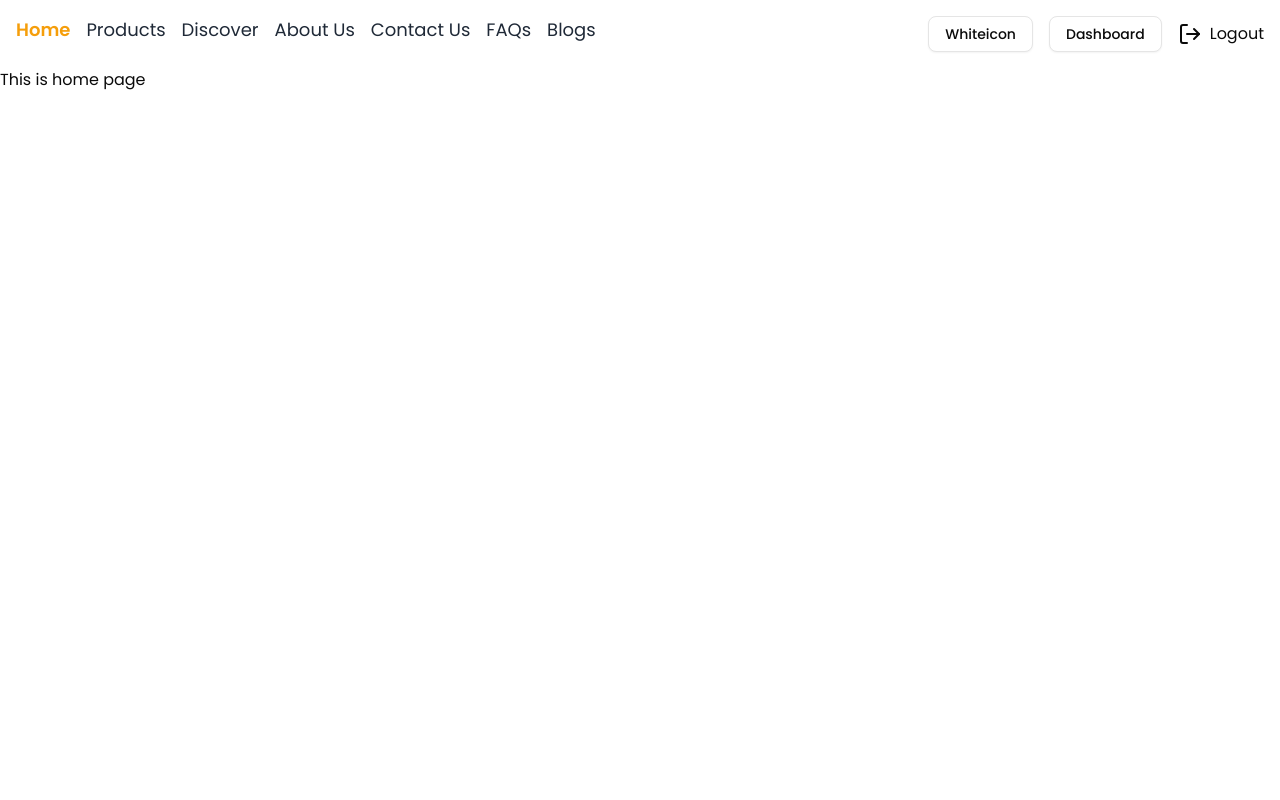
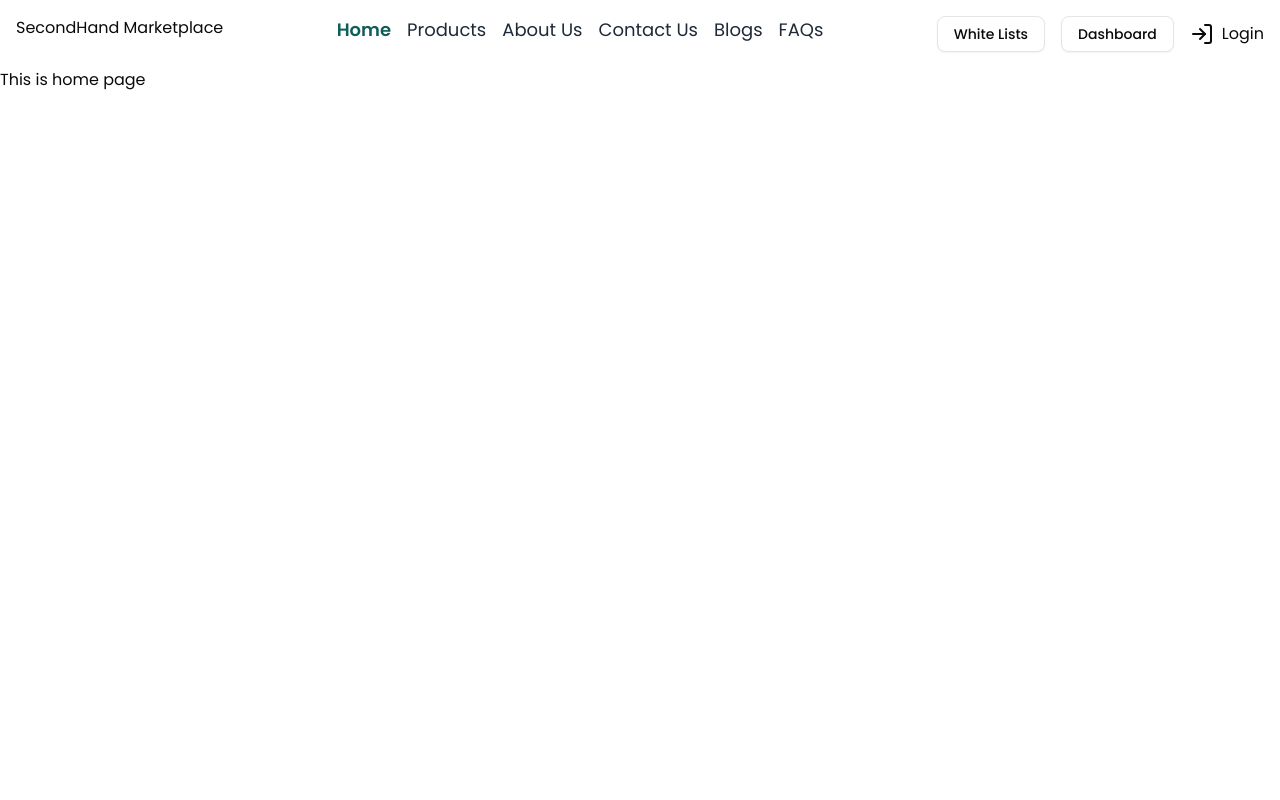
Before and after one commit to Ishtiak007/SecondHandMarketplace-Client, a Next.js app: page / in a window 1280 px wide. Shown: the top 800 px of the page. Built offline with nearby package versions, Linux system fonts and the light colour scheme.

Commit message:
Ui updated

```diff
--- a/src/components/shared/Navbar.tsx
+++ b/src/components/shared/Navbar.tsx
@@ -6,6 +6,7 @@ import {
   HelpCircle,
   Home,
   LayoutDashboard,
+  LogIn,
   LogOutIcon,
   Mail,
   ShoppingBag,
@@ -74,6 +75,7 @@ export default function Navbar() {
       <Container>
         <nav className="mt-4">
           <div className="mt-4 flex justify-end lg:justify-between lg:mb-4">
+            <div>SecondHand Marketplace</div>
             {/* menubar */}
             <ul className="hidden lg:flex gap-4 text-lg">
               <li>
@@ -82,10 +84,6 @@ export default function Navbar() {
               <li>
                 <NavigationLink route="Products" path="/products" />
               </li>
-              <li className="group relative">
-                {/* MegaMenu will open when hovering over Products */}
-                <NavigationLink route="Discover" path="#" />
-              </li>
               <li>
                 <NavigationLink route="About Us" path="/aboutUs" />
               </li>
@@ -93,17 +91,17 @@ export default function Navbar() {
                 <NavigationLink route="Contact Us" path="/contactUs" />
               </li>
               <li>
+                <NavigationLink route="Blogs" path="/blogs" />
+              </li>
+              <li>
                 <NavigationLink route="FAQs" path="/faq" />
               </li>
-              <li>
-                <NavigationLink route="Blogs" path="/blogs" />
-              </li>
             </ul>
-            {/* wishlist and profile */}
+
             <div className="flex items-center gap-4">
               <Link href="/wishlist">
                 <Button variant="outline" className="cursor-pointer">
-                  Whiteicon
+                  White Lists
                 </Button>
               </Link>
               <Link href="/user/dashboard">
@@ -111,35 +109,24 @@ export default function Navbar() {
                   Dashboard
                 </Button>
               </Link>
+              {user && (
                 <div onClick={handleLogout}>
                   <span className="flex gap-2 items-center text-base cursor-pointer">
                     <LogOutIcon className="w-6 h-6" />
                     Logout
                   </span>
                 </div>
+              )}
 
               {/* profile dropdown visible for large devices */}
-              {user && (
+              {!user && (
                 <div className="hidden lg:flex">
-                  <DropdownMenu>
-                    <DropdownMenuTrigger asChild className="cursor-pointer">
-                      <UserCircle2 size={28} />
-                    </DropdownMenuTrigger>
-                    <DropdownMenuContent className="w-56">
-                      <DropdownMenuGroup>
-                        <DropdownMenuItem>
-                          <Link
-                            href="/user/dashboard"
-                            className="flex items-center gap-2 text-base"
-                          >
-                            <LayoutDashboard className="w-6 h-6" />
-                            Dashboard
+                  <Link href={"/login"}>
+                    <span className="flex gap-2 items-center text-base cursor-pointer">
+                      <LogIn className="w-6 h-6" />
+                      Login
+                    </span>
                   </Link>
-                        </DropdownMenuItem>
-                        <Separator />
-                      </DropdownMenuGroup>
-                    </DropdownMenuContent>
-                  </DropdownMenu>
                 </div>
               )}
 
--- a/src/components/shared/NavigationLink.tsx
+++ b/src/components/shared/NavigationLink.tsx
@@ -17,8 +17,8 @@ export default function NavigationLink({ path, route }: NavigationLinkProps) {
     <Link
       href={path}
       className={cn(
-        "text-[#1F2937] hover:text-[#D97706] transition-colors",
-        isActive && "text-[#F59E0B] font-semibold"
+        "text-[#1F2937] hover:text-[#115E59] transition-colors",
+        isActive && "text-[#115E59] font-semibold"
       )}
     >
       {route}
```
Lines whose indentation alone changed are shown as unchanged.
